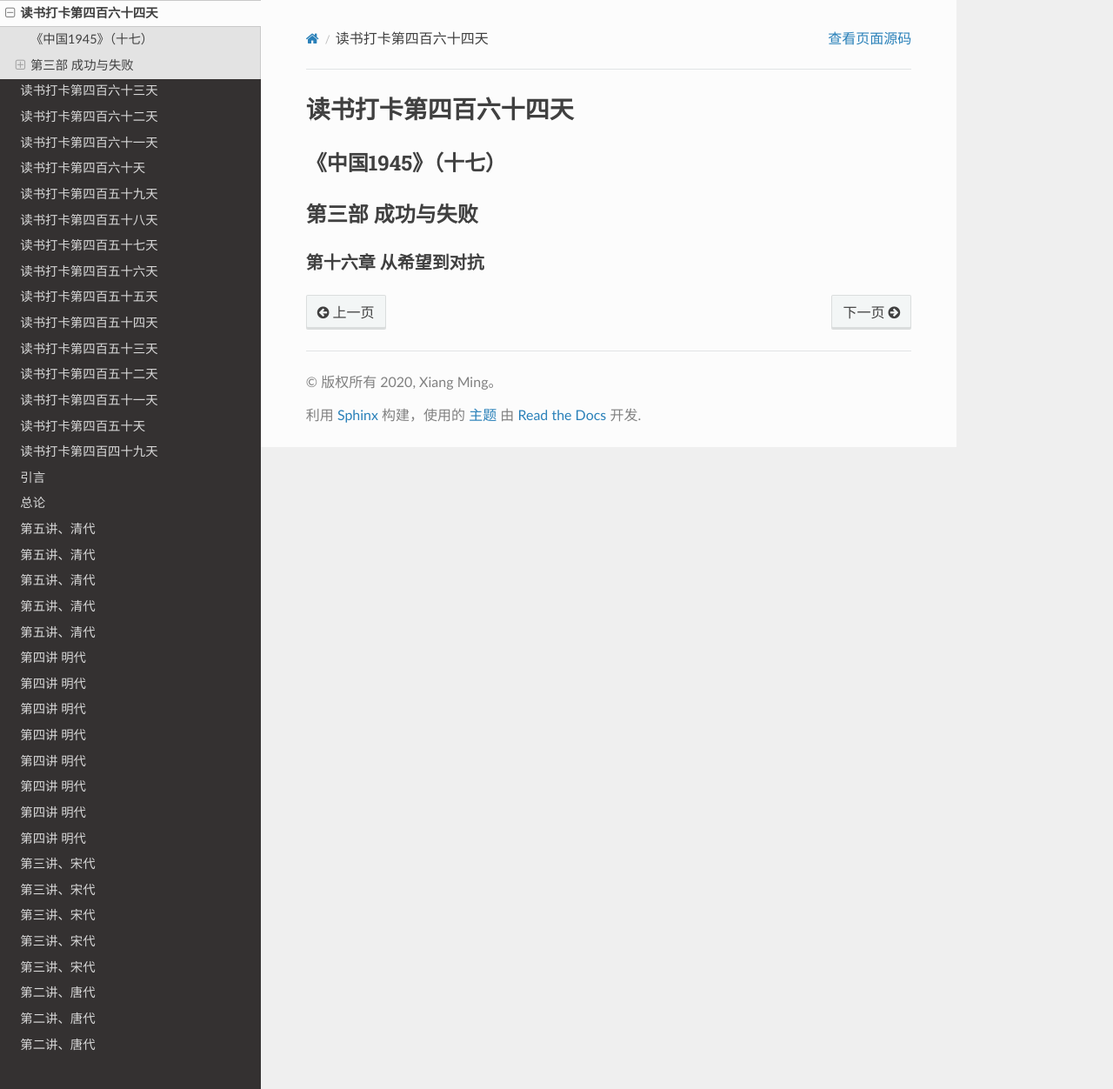
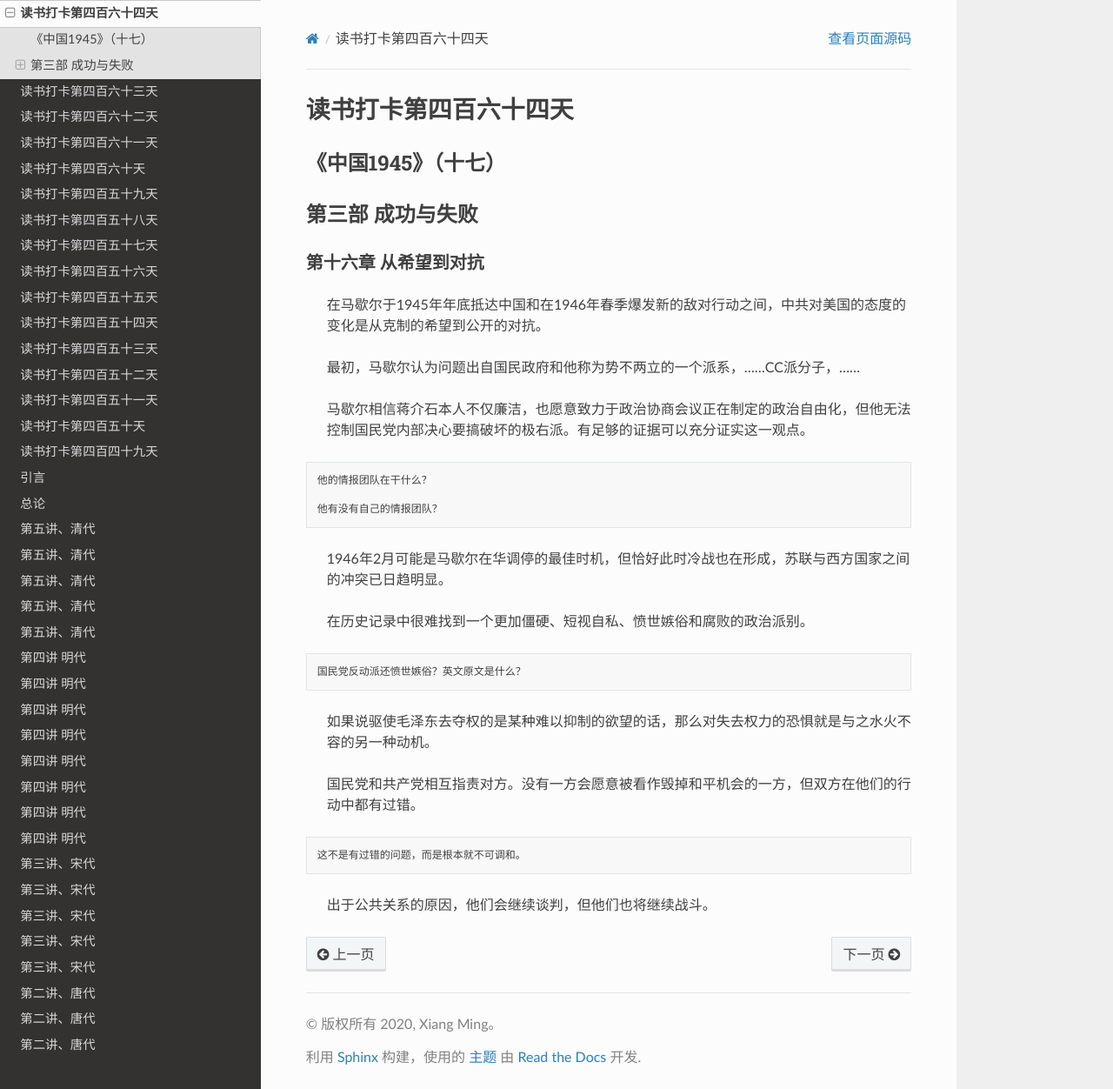
Before and after one commit to xiangming1975/reading, a Sphinx documentation site: the page built from source/2021-11-02.md, in a window 1280 px wide and 1252 px high. Shown: the whole window at 87% size. Built offline with Sphinx 7.4.7 and the Read the Docs theme 2.0.0, drawn with Linux system fonts in a browser that asks for light colours.

Commit message:
中国1945

````diff
--- a/source/2021-11-02.md
+++ b/source/2021-11-02.md
@@ -3,4 +3,26 @@
 ## 第三部 成功与失败
 ### 第十六章 从希望到对抗
 
->
+> 在马歇尔于1945年年底抵达中国和在1946年春季爆发新的敌对行动之间，中共对美国的态度的变化是从克制的希望到公开的对抗。
+
+> 最初，马歇尔认为问题出自国民政府和他称为势不两立的一个派系，……CC派分子，……
+
+> 马歇尔相信蒋介石本人不仅廉洁，也愿意致力于政治协商会议正在制定的政治自由化，但他无法控制国民党内部决心要搞破坏的极右派。有足够的证据可以充分证实这一观点。
+```
+他的情报团队在干什么？
+
+他有没有自己的情报团队？
+```
+> 1946年2月可能是马歇尔在华调停的最佳时机，但恰好此时冷战也在形成，苏联与西方国家之间的冲突已日趋明显。
+
+> 在历史记录中很难找到一个更加僵硬、短视自私、愤世嫉俗和腐败的政治派别。
+```
+国民党反动派还愤世嫉俗？英文原文是什么？
+```
+> 如果说驱使毛泽东去夺权的是某种难以抑制的欲望的话，那么对失去权力的恐惧就是与之水火不容的另一种动机。
+
+> 国民党和共产党相互指责对方。没有一方会愿意被看作毁掉和平机会的一方，但双方在他们的行动中都有过错。
+```
+这不是有过错的问题，而是根本就不可调和。
+```
+> 出于公共关系的原因，他们会继续谈判，但他们也将继续战斗。
````
Also changed, not shown: source/2021-11-03.md (added, +27 -0 lines), source/2021-11-04.md (added, +2 -0 lines).
